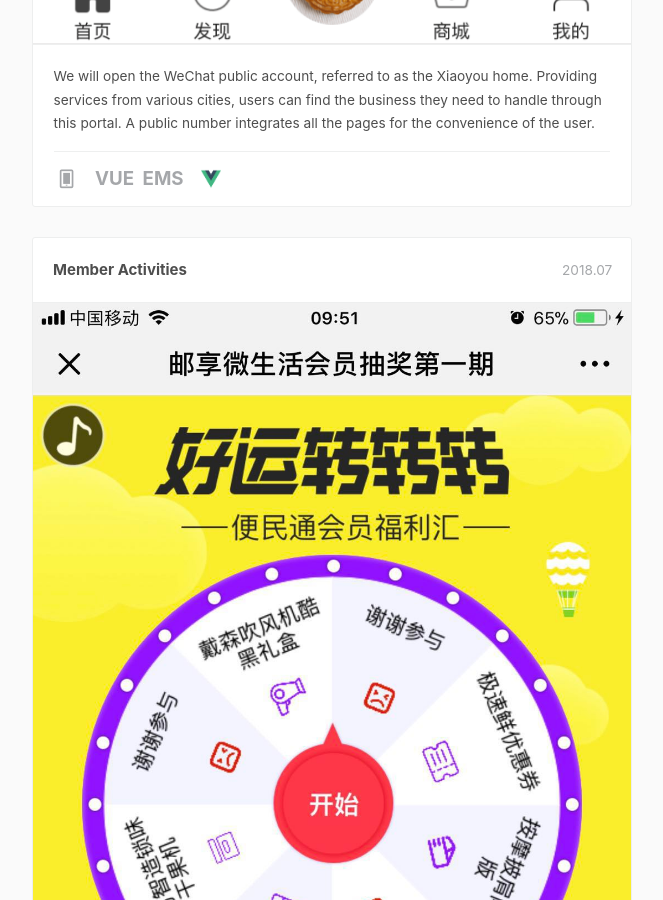
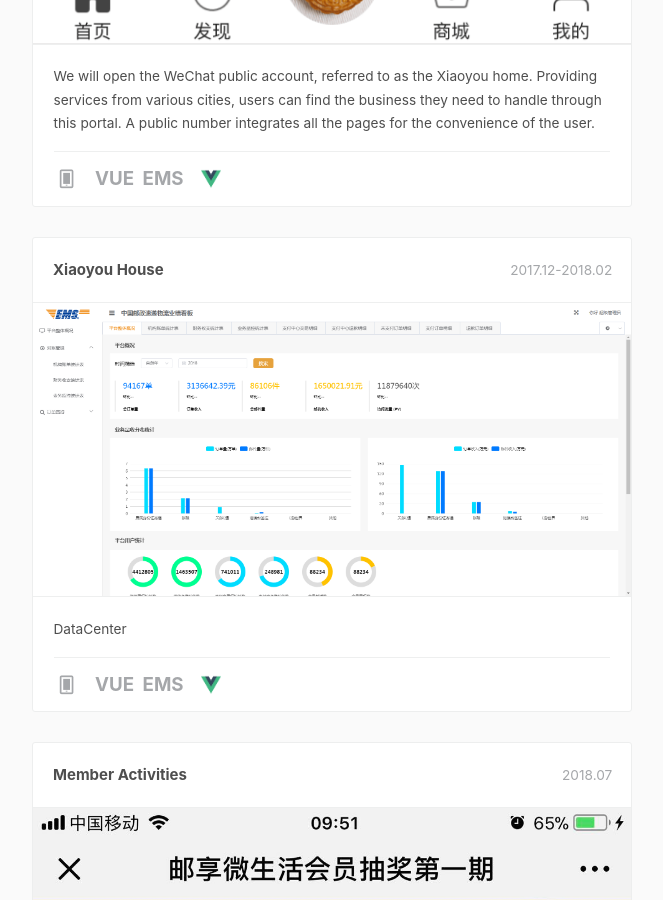
Before and after one commit to 00feng00/00feng00.github.io, a Jekyll site: the page built from portfolio/index.html, in a window 1280 px wide and 900 px high, scrolled down 2813 px. Shown: the whole window, without its empty margins (308-971 px from the left). Built offline with Jekyll 4.4.1, drawn with Linux system fonts in a browser that asks for light colours; nearby versions of some CDN libraries; comment, search, counter and statistics services are not loaded.

Commit message:
Update index.html

```diff
--- a/portfolio/index.html
+++ b/portfolio/index.html
@@ -57,6 +57,22 @@ layout: default
 							<img src="images/ems-weichart.png">
 							<ul>
 								<li> We will open the WeChat public account, referred to as the Xiaoyou home. Providing services from various cities, users can find the business they need to handle through this portal. A public number integrates all the pages for the convenience of the user.</li>
+								<li class="skill">
+									<span class="cbp_tmicon-phone"></span>
+									<span><b>VUE</b></span>
+									<span><b>EMS</b></span>
+									<span class="i-vue"></span>
+								</li>
+							</ul>
+						</div>
+					</li>
+					<li>
+						<div class="cbp_tmlabel">
+							<h2>Xiaoyou House</h2>
+							<time>2017.12-2018.02</time>
+							<img src="images/dataCenter.png">
+							<ul>
+								<li>DataCenter</li>
 								<li class="skill">
 									<span class="cbp_tmicon-phone"></span>
 									<span><b>VUE</b></span>
```
